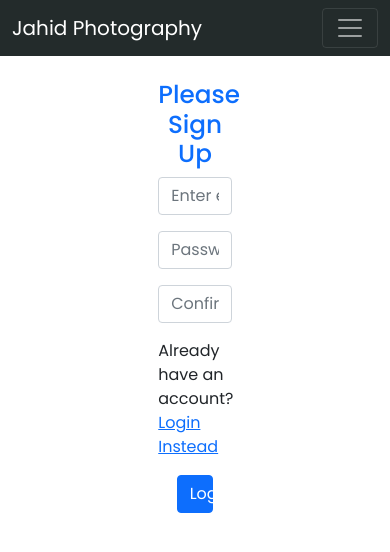
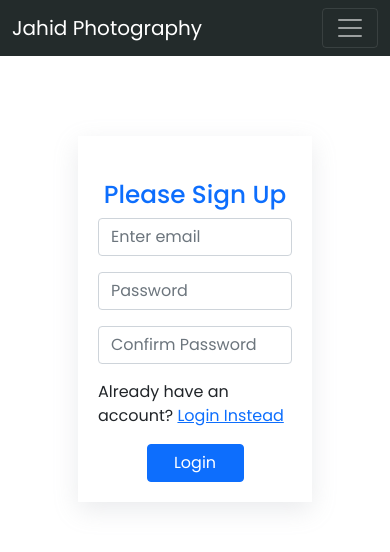
Before and after one commit to mohammadJahid8/peters-photography, a React (Create React App) app: page /signup in a window 390 px wide. Shown: the top 552 px of the page. Built offline with nearby package versions, Linux system fonts and the light colour scheme; no server answers; a web font is replaced by a local one.

Commit message:
login and sign up responsive done

```diff
--- a/src/Components/Login/Login.css
+++ b/src/Components/Login/Login.css
@@ -0,0 +1,21 @@
+.login-form {
+    margin-top: 80px;
+
+    padding: 20px;
+
+    box-shadow: rgba(149, 157, 165, 0.2) 0px 8px 24px;
+
+}
+
+
+@media only screen and (max-width: 576px) {
+    .login-form {
+        width: 60% !important;
+    }
+}
+
+@media only screen and (min-width: 577px) and (max-width: 992px) {
+    .login-form {
+        width: 50% !important;
+    }
+}
--- a/src/Components/Login/Login.js
+++ b/src/Components/Login/Login.js
@@ -99,7 +99,7 @@ const Login = () => {
             <Form onSubmit={handleLogin}>
                 <Form.Group className="mb-3" controlId="formBasicEmail">
 
-                    <Form.Control onChange={handleEmailChange} type="email" placeholder="Enter email" required />
+                    <Form.Control className='input' onChange={handleEmailChange} type="email" placeholder="Enter email" required />
                     {errors?.emailError && <p className="text-danger">{errors.emailError}</p>}
                 </Form.Group>
 
```
